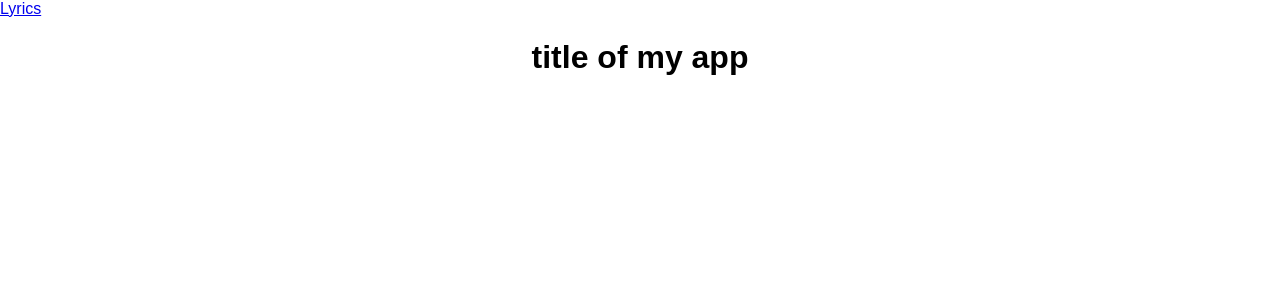
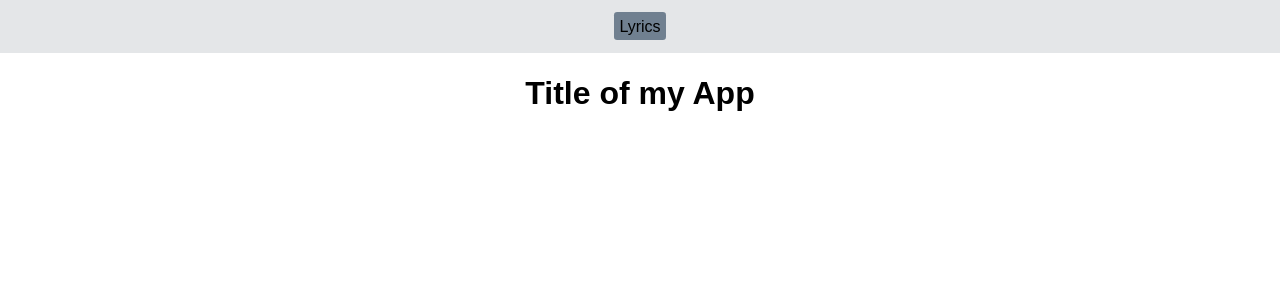
Before and after one commit to K-Juno/Track-Companion, a Next.js app: page / in a window 1280 px wide. Shown: the top 300 px of the page. Built offline with nearby package versions, Linux system fonts and the light colour scheme.

Commit message:
add basic nav styling

```diff
--- a/components/Nav.js
+++ b/components/Nav.js
@@ -3,14 +3,27 @@ import styled from 'styled-components';
 
 export default function Nav() {
   return (
-    <NavTag>
-      <Link href="/lyrics">
-        <a>Lyrics</a>
-      </Link>
-    </NavTag>
+    <NavContainer>
+      <nav>
+        <Link href="/lyrics">
+          <A>Lyrics</A>
+        </Link>
+      </nav>
+    </NavContainer>
   );
 }
 
-const NavTag = styled.nav`
+const NavContainer = styled.div`
+  display: flex;
+  justify-content: center;
+  background-color: #e4e6e8;
+  padding: 1.1rem;
+`;
+
+const A = styled.a`
   text-decoration: none;
+  border: 0.1rem solid transparent;
+  border-radius: 0.2rem;
+  padding: 0.3rem;
+  background-color: #708090;
 `;
--- a/pages/index.js
+++ b/pages/index.js
@@ -1,7 +1,7 @@
 import styled from 'styled-components';
 
 export default function Home() {
-  return <Title>title of my app</Title>;
+  return <Title>Title of my App</Title>;
 }
 
 const Title = styled.h1`
--- a/pages/lyrics.js
+++ b/pages/lyrics.js
@@ -1,4 +1,3 @@
-import { useState } from 'react';
 import styled from 'styled-components';
 import Form from '../components/Form';
 
@@ -13,4 +12,5 @@ export default function Lyrics() {
 
 const Subtitle = styled.h1`
   text-align: center;
+  font-size: 1.6rem;
 `;
```
